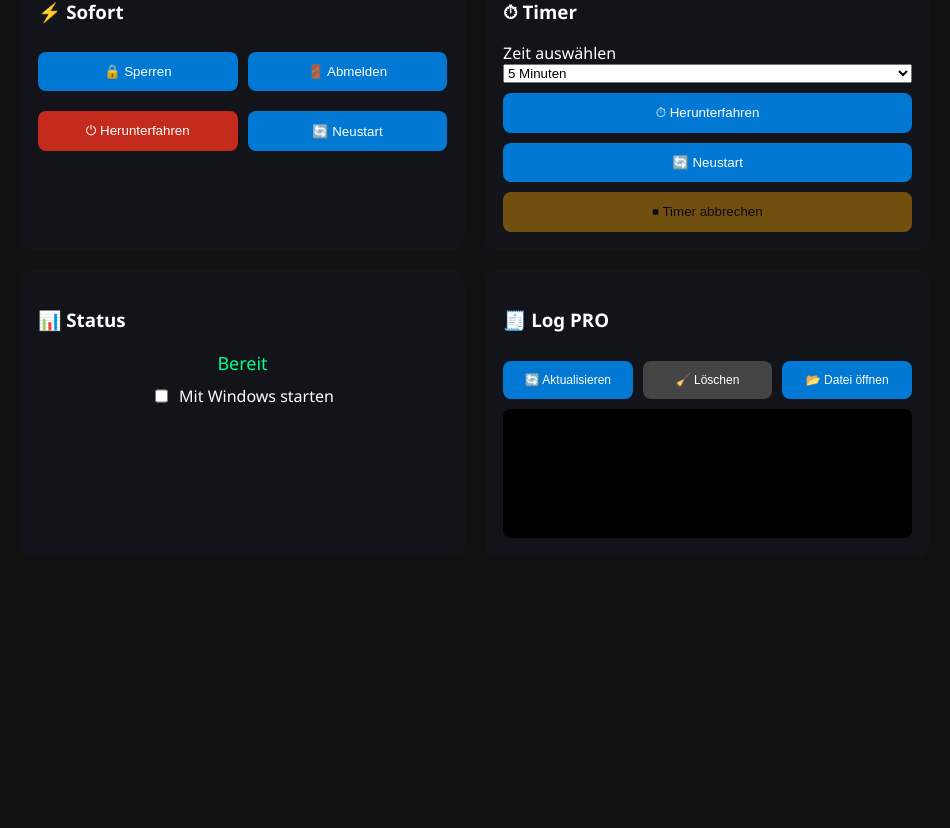
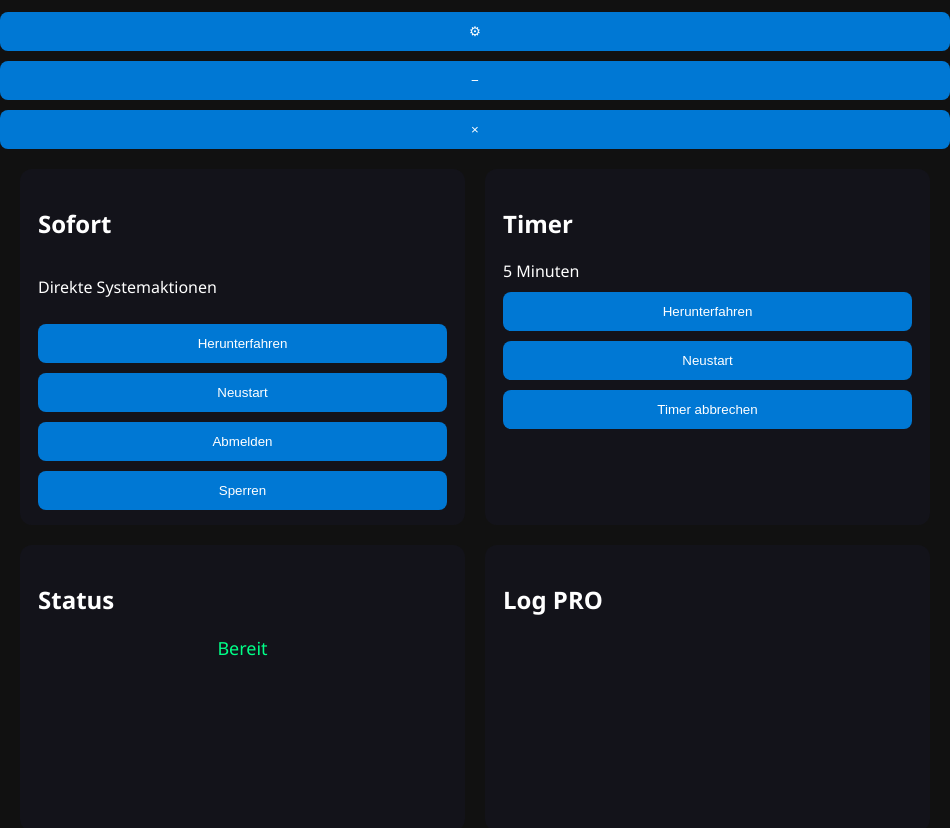
Before and after one commit to rx8boss/power-control-pro, an Electron app: page index.html in a window 950 px wide. Shown: the part 141-969 px from the top of the page. Before the commit the page ends 800 px from the top, so only its background shows below. Drawn offline with Linux system fonts and the light colour scheme.

Commit message:
Replace with corrected Power Control PRO source

```diff
--- a/index.html
+++ b/index.html
@@ -1,42 +1,5 @@
-<!DOCTYPE html>
-<html>
-<head>
-<meta http-equiv="Content-Security-Policy" content="default-src 'self'; script-src 'self'; style-src 'self' 'unsafe-inline'; media-src 'self';">
-<meta charset="UTF-8">
-<title>Power Control PRO</title>
-<link id="theme-style" rel="stylesheet" href="css/style.css">
-</head>
-<body>
-<h1>⚡ Power Control <span class="neon">PRO</span></h1>
-<div class="theme-toggle"><button id="theme-toggle-btn">🌙 Neon</button></div>
-<div class="grid">
-  <div class="card"><h3>⚡ Sofort</h3><div class="button-grid">
-    <button id="btn-lock">🔒 Sperren</button><button id="btn-logout">🚪 Abmelden</button>
-    <button id="btn-shutdown" class="red">⏻ Herunterfahren</button><button id="btn-restart">🔄 Neustart</button>
-  </div></div>
-  <div class="card"><h3>⏱ Timer</h3><label class="full">Zeit auswählen</label>
-    <select id="timer-dauer" class="full">
-      <option value="60">1 Minute</option><option value="120">2 Minuten</option><option value="180">3 Minuten</option>
-      <option value="300" selected>5 Minuten</option><option value="600">10 Minuten</option><option value="900">15 Minuten</option>
-      <option value="1200">20 Minuten</option><option value="1800">30 Minuten</option><option value="2700">45 Minuten</option>
-      <option value="3600">1 Stunde</option><option value="7200">2 Stunden</option>
-    </select>
-    <button id="btn-shutdown-timer" class="full">⏱ Herunterfahren</button>
-    <button id="btn-restart-timer" class="full">🔄 Neustart</button>
-    <button id="btn-abort" class="abort full" disabled>⏹ Timer abbrechen</button>
-    <div id="countdown" class="full"></div>
-  </div>
-  <div class="card"><h3>📊 Status</h3><div id="status" class="full">Bereit</div>
-    <label class="autostart full"><input id="autostart" type="checkbox"> Mit Windows starten</label>
-  </div>
-  <div class="card"><h3>🧾 Log PRO</h3><div class="log-actions full">
-    <button id="btn-refresh-log">🔄 Aktualisieren</button><button id="btn-clear-log" class="gray">🧹 Löschen</button>
-    <button id="btn-open-log">📂 Datei öffnen</button>
-  </div><div id="log" class="logbox full"></div></div>
-</div>
-<div id="modal" class="modal hidden"><div class="modal-box"><h2>Bestätigung</h2><p id="modal-text"></p>
-  <div class="modal-buttons"><button id="modal-ok">OK</button><button id="modal-cancel" class="gray">Abbrechen</button></div>
-</div></div>
-<script src="renderer.js"></script>
-</body>
-</html>
+<!doctype html>
+<html lang="de"><head><meta charset="UTF-8"><meta name="viewport" content="width=device-width, initial-scale=1.0"><meta http-equiv="Content-Security-Policy" content="default-src 'self'; style-src 'self'; script-src 'self';"><title>Power Control PRO</title><link id="theme-style" rel="stylesheet" href="css/standard.css"></head>
+<body><header class="app-header"><img class="brand-mark" src="assets/icons/bolt.svg" alt=""><div class="brand"><h1>Power Control <span>PRO</span></h1><p>SCHNELL / SICHER / ZUVERLÄSSIG</p></div><div class="window-controls"><button id="settings-toggle">⚙</button><button id="window-minimize">−</button><button id="window-close">×</button></div></header>
+<main class="grid"><section class="card immediate-card"><h2>Sofort</h2><p>Direkte Systemaktionen</p><div class="action-grid"><button data-action="shutdown">Herunterfahren</button><button data-action="restart">Neustart</button><button data-action="logout">Abmelden</button><button data-action="lock">Sperren</button></div></section><section class="card timer-card"><h2>Timer</h2><output id="timer-duration-label">5 Minuten</output><input id="timer-duration" type="hidden" value="300"><button id="timer-shutdown">Herunterfahren</button><button id="timer-restart">Neustart</button><button id="timer-abort" disabled>Timer abbrechen <span id="countdown"></span></button></section><section class="card status-card"><h2>Status</h2><div id="status">Bereit</div></section><section class="card log-card"><h2>Log PRO</h2><div id="log"></div></section></main>
+<script src="locales/de.js"></script><script src="locales/en.js"></script><script src="renderer.js"></script></body></html>
```
